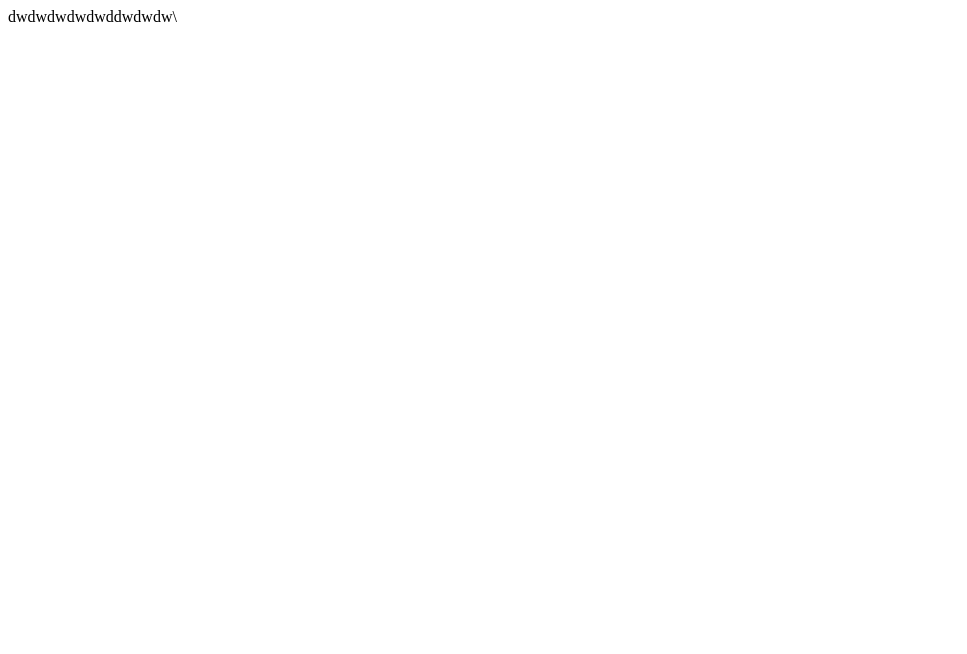
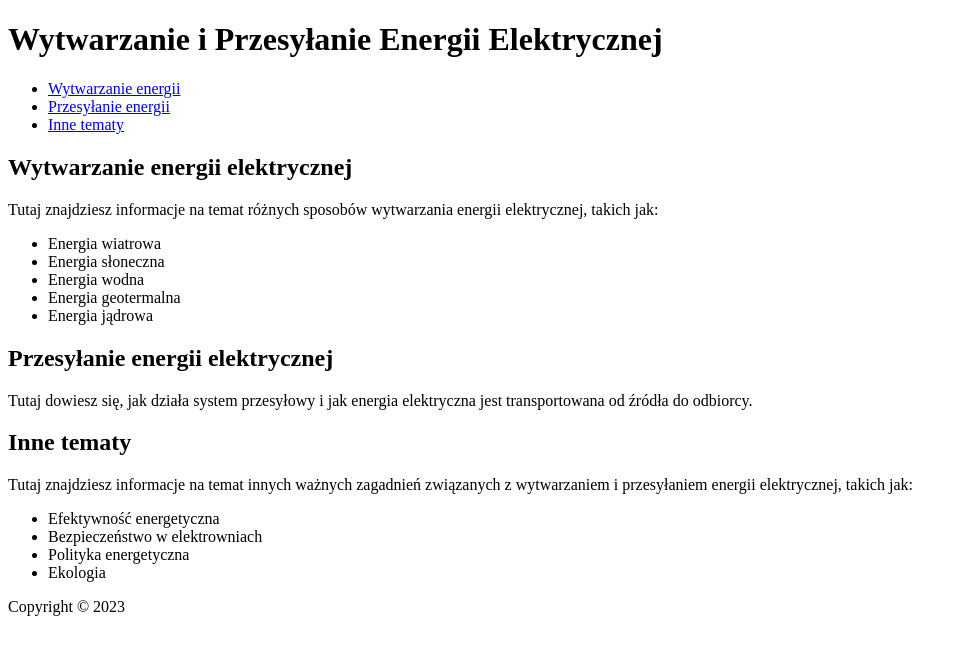
Before and after one commit to QuezyrekYT/PEE, a plain HTML site: page index.html in a window 1280 px wide. Shown: the whole page, without its empty margins (0-967 px from the left). Drawn offline with Linux system fonts and the light colour scheme.

Commit message:
Update index.html

```diff
--- a/index.html
+++ b/index.html
@@ -1 +1,57 @@
-dwdwdwdwdwddwdwdw\
+<!DOCTYPE html>
+<html lang="en">
+<head>
+    <meta charset="UTF-8">
+    <meta http-equiv="X-UA-Compatible" content="IE=edge">
+    <meta name="viewport" content="width=device-width, initial-scale=1.0">
+	<link rel="stylesheet" type="text/css" href="style.css">
+    <title>Wytwarzanie I Przesylanie Pradu Elektrycznego</title>
+</head>
+<body>
+	<header>
+		<h1>Wytwarzanie i Przesyłanie Energii Elektrycznej</h1>
+	</header>
+
+	<nav>
+		<ul>
+			<li><a href="#wytwarzanie">Wytwarzanie energii</a></li>
+			<li><a href="#przesylanie">Przesyłanie energii</a></li>
+			<li><a href="#inne">Inne tematy</a></li>
+		</ul>
+	</nav>
+
+	<main>
+		<section id="wytwarzanie">
+			<h2>Wytwarzanie energii elektrycznej</h2>
+			<p>Tutaj znajdziesz informacje na temat różnych sposobów wytwarzania energii elektrycznej, takich jak:</p>
+			<ul>
+				<li>Energia wiatrowa</li>
+				<li>Energia słoneczna</li>
+				<li>Energia wodna</li>
+				<li>Energia geotermalna</li>
+				<li>Energia jądrowa</li>
+			</ul>
+		</section>
+
+		<section id="przesylanie">
+			<h2>Przesyłanie energii elektrycznej</h2>
+			<p>Tutaj dowiesz się, jak działa system przesyłowy i jak energia elektryczna jest transportowana od źródła do odbiorcy.</p>
+		</section>
+
+		<section id="inne">
+			<h2>Inne tematy</h2>
+			<p>Tutaj znajdziesz informacje na temat innych ważnych zagadnień związanych z wytwarzaniem i przesyłaniem energii elektrycznej, takich jak:</p>
+			<ul>
+				<li>Efektywność energetyczna</li>
+				<li>Bezpieczeństwo w elektrowniach</li>
+				<li>Polityka energetyczna</li>
+				<li>Ekologia</li>
+			</ul>
+		</section>
+	</main>
+
+	<footer>
+		<p>Copyright © 2023</p>
+	</footer>
+</body>
+</html>
```
